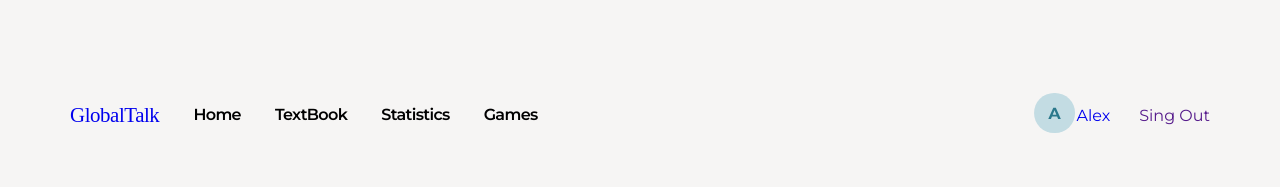
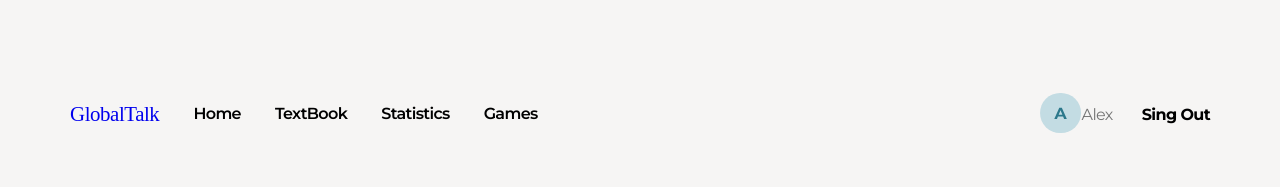
Before and after one commit to gryz1/GlobalTalk, a plain HTML site: page index.html in a window 1280 px wide. Shown: the top 187 px of the page. Drawn offline with Linux system fonts and the light colour scheme; a web font is replaced by a local one.

Commit message:
colour Sing Out

```diff
--- a/index.html
+++ b/index.html
@@ -28,7 +28,7 @@
                 </nav>
                 <div class="sign-in-up">
                     <div class="sign-in">
-                        <a href="#">
+                        <a href="">
                             <div>
                                 <img src="./img/user_pic.svg" alt="">
                             </div>
--- a/style.css
+++ b/style.css
@@ -73,6 +73,11 @@ nav ul a {
 .sign-in p {
     display: flex;
     align-items: center;
+    color: #757575;
+}
+
+.sign-up a {
+    font-weight: 700;
 }
 
 .sign-in-up {
@@ -81,6 +86,19 @@ nav ul a {
     gap: 29px;
 }
 
+.sign-up {
+    font-family: 'Montserrat';
+    font-size: 16px;
+    line-height: 100%;
+    letter-spacing: -0.04em;
+    color: #000000;
+}
+
 .sign-in-up a {
     display: flex;
+    font-family: 'Montserrat';
+    font-size: 16px;
+    line-height: 100%;
+    letter-spacing: -0.04em;
+    color: #000000;
 }
```
